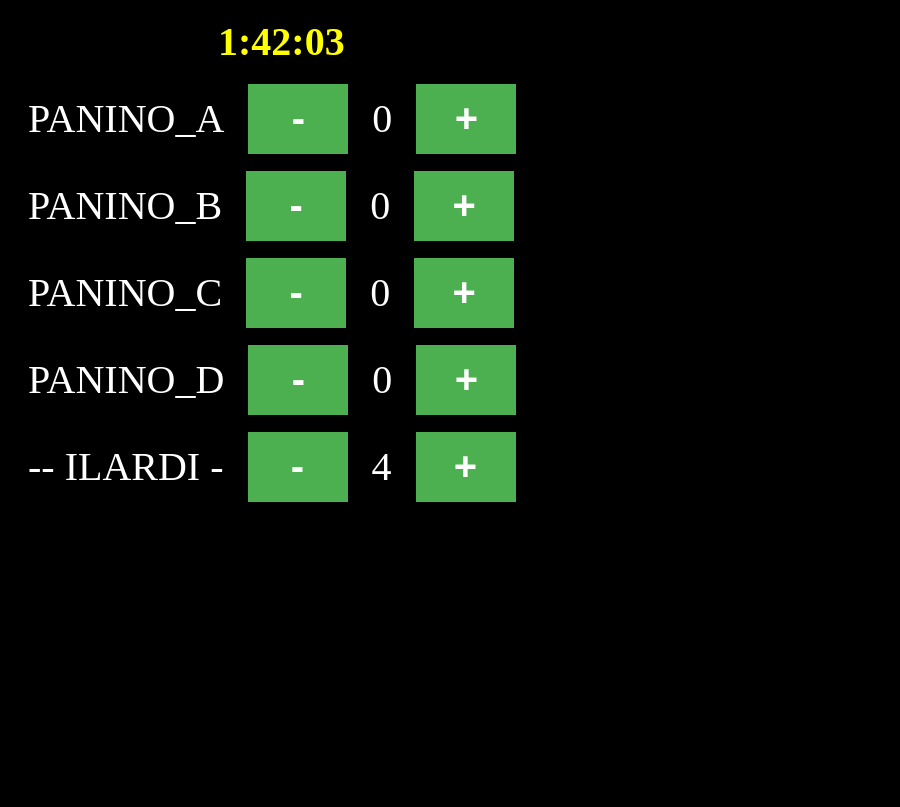
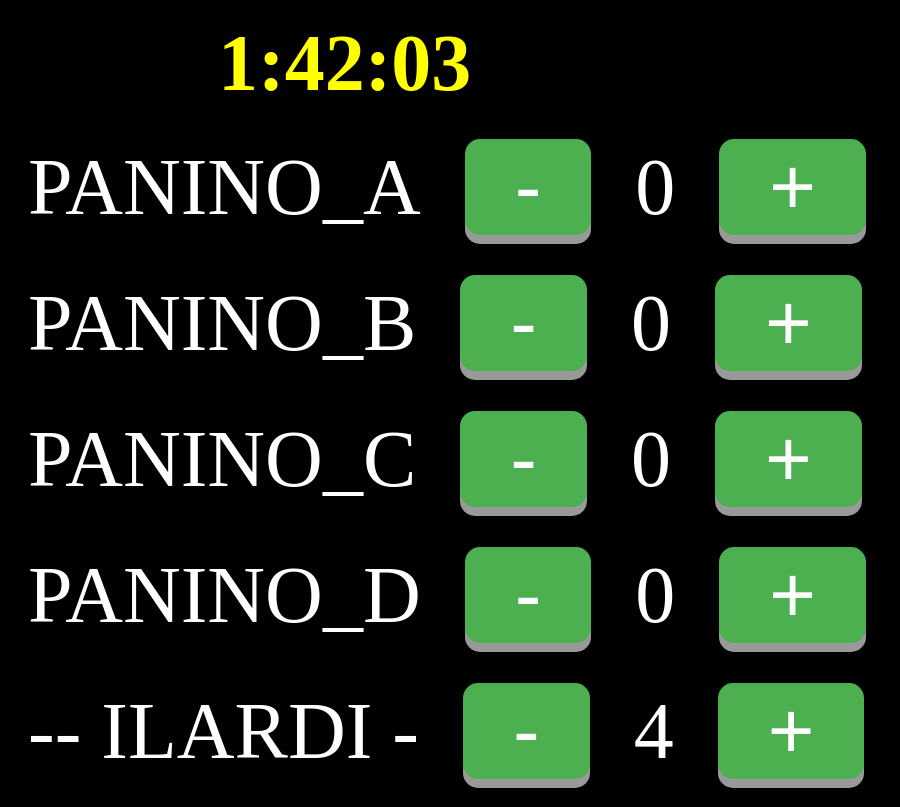
Before and after one commit to huskebasi/huskebasi.github.io, a plain HTML site: page index.html in a window 1280 px wide. Shown: the whole page, without its empty margins (0-900 px from the left). Drawn offline with Linux system fonts and the light colour scheme.

Commit message:
pallottoliere

```diff
--- a/index.html
+++ b/index.html
@@ -3,7 +3,7 @@
 <style>
 p {
   display: inline-block;
-  font-size: 40px;
+  font-size: 80px;
   padding: 20px;
   margin: 0;
   color: white;
@@ -13,46 +13,32 @@ p {
 body {background-color: black;}
 
 .button {
-    position: relative;
-    background-color: #4CAF50;
-    border: none;
-    font-size: 40px;
-    font-weight:  bold;
-    color: #FFFFFF;
-    padding: 4px;
-    width: 100px;
-    height: 70px;
-    text-align: center;
-    -webkit-transition-duration: 4s; /* Safari */
-    transition-duration: 4s;
-    text-decoration: none;
-    overflow: hidden;
-    cursor: pointer;
+  display: inline-block;
+  padding: 2px 50px 2px 50px;
+  margin: 20px;
+  font-size: 80px;
+  cursor: pointer;
+  text-align: center;
+  text-decoration: none;
+  outline: none;
+  color: #fff;
+  background-color: #4CAF50;
+  border: none;
+  border-radius: 15px;
+  box-shadow: 0 9px #999;
 }
 
-.button:after {
-    content: "";
-    background: yellow;
-    display: block;
-    position: absolute;
-    padding-top: 300%;
-    padding-left: 350%;
-    margin-left: -20px !important;
-    margin-top: -120%;
-    opacity: 0;
-    transition: all 0.8s
-}
+.button:hover {background-color: #3e8e41}
 
-.button:active:after {
-    padding: 0;
-    margin: 0;
-    opacity: 1;
-    transition:
+.button:active {
+  background-color: #3e8e41;
+  box-shadow: 0 5px #666;
+  transform: translateY(4px);
 }
 
 .orologio{
   display: inline-block;
-  font-size: 40px;
+  font-size: 80px;
   padding: 10px;
   margin: 0;
   text-align: center;
```
